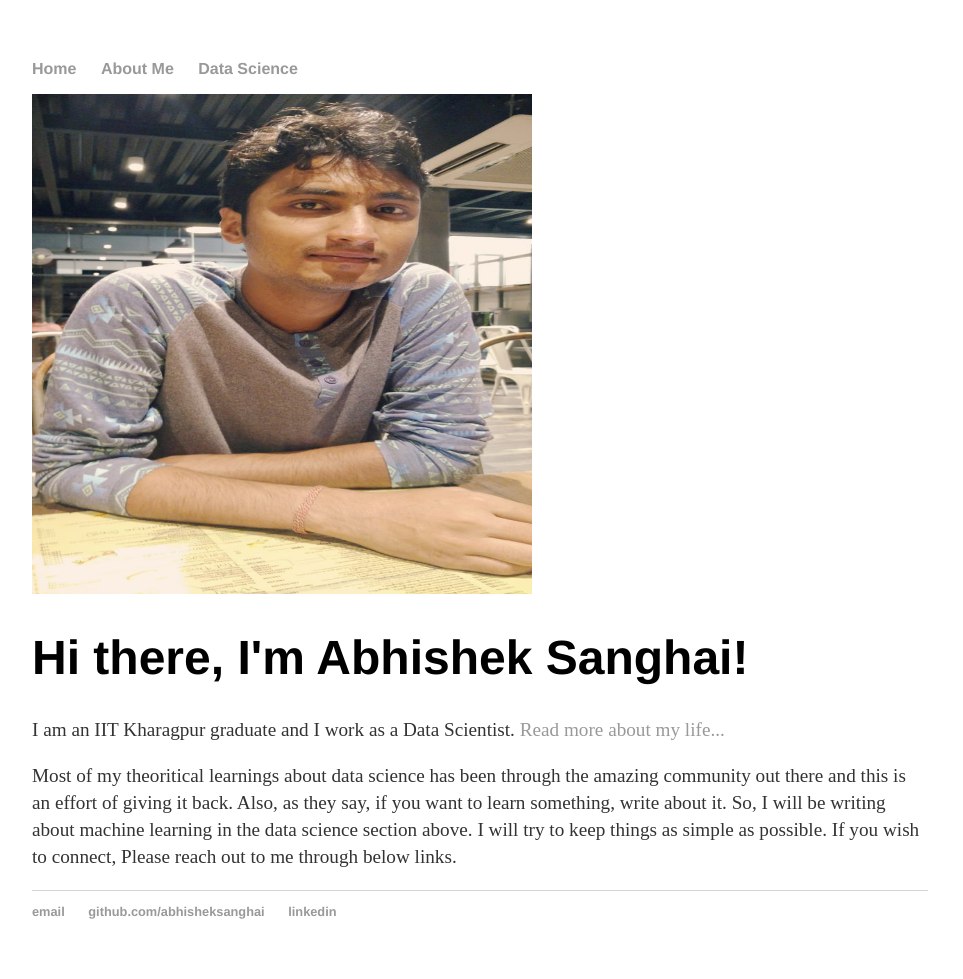
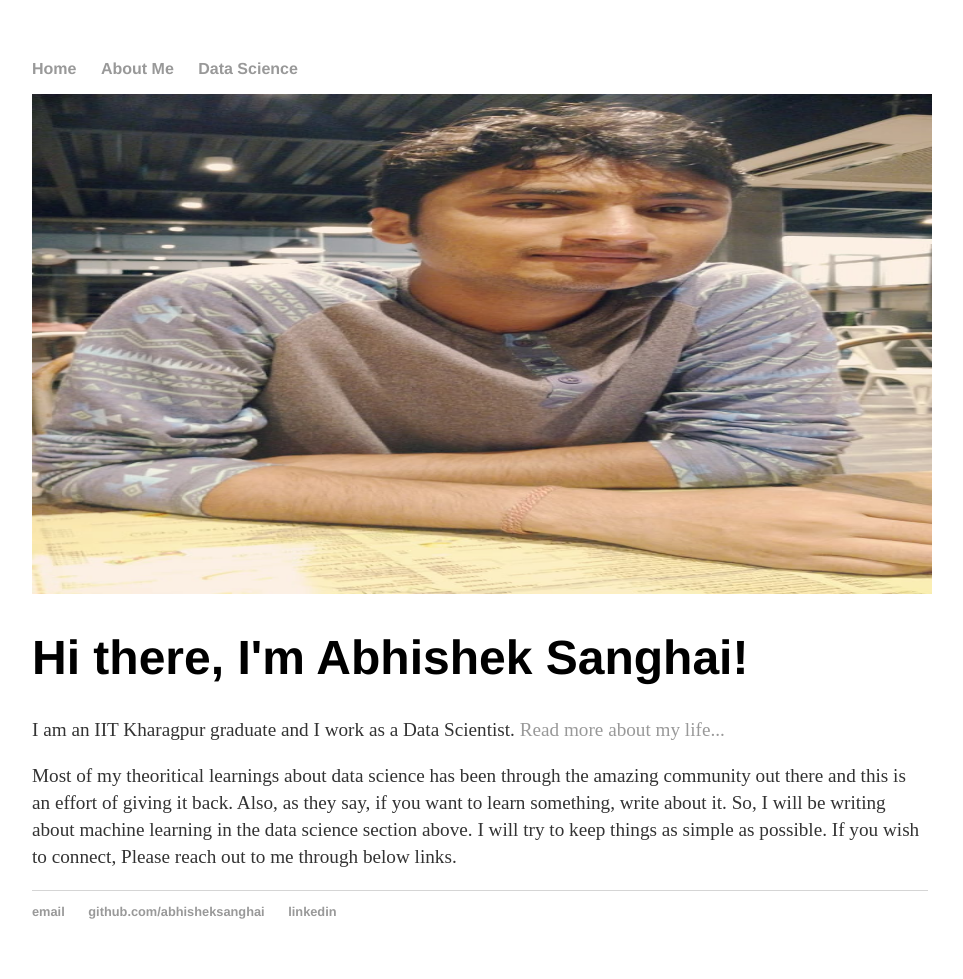
Before and after one commit to abhisheksanghai/abhisheksanghai.github.io, a Jekyll site: the page built from index.html, in a window 1280 px wide. Shown: the whole page, without its empty margins (160-1123 px from the left). Built offline with Jekyll 4.4.1, drawn with Linux system fonts in a browser that asks for light colours.

Commit message:
Update index.html
changing pic size

```diff
--- a/index.html
+++ b/index.html
@@ -3,7 +3,7 @@ layout: default
 title: Abhishek Sanghai, Exploring!
 ---
 <div class="blurb">
-	<img src="/images/My_Pic.jpg" alt="Abhishek Sanghai" style="width:500px;height:500px;">
+	<img src="/images/My_Pic.jpg" alt="Abhishek Sanghai" style="width:900px;height:500px;">
 	<h1>Hi there, I'm Abhishek Sanghai!</h1>
 	<p>I am an IIT Kharagpur graduate and I work as a Data Scientist. <a href="/about">Read more about my life...</a></p>
 	<p>Most of my theoritical learnings about data science has been through the amazing community out there and this is an effort
```
